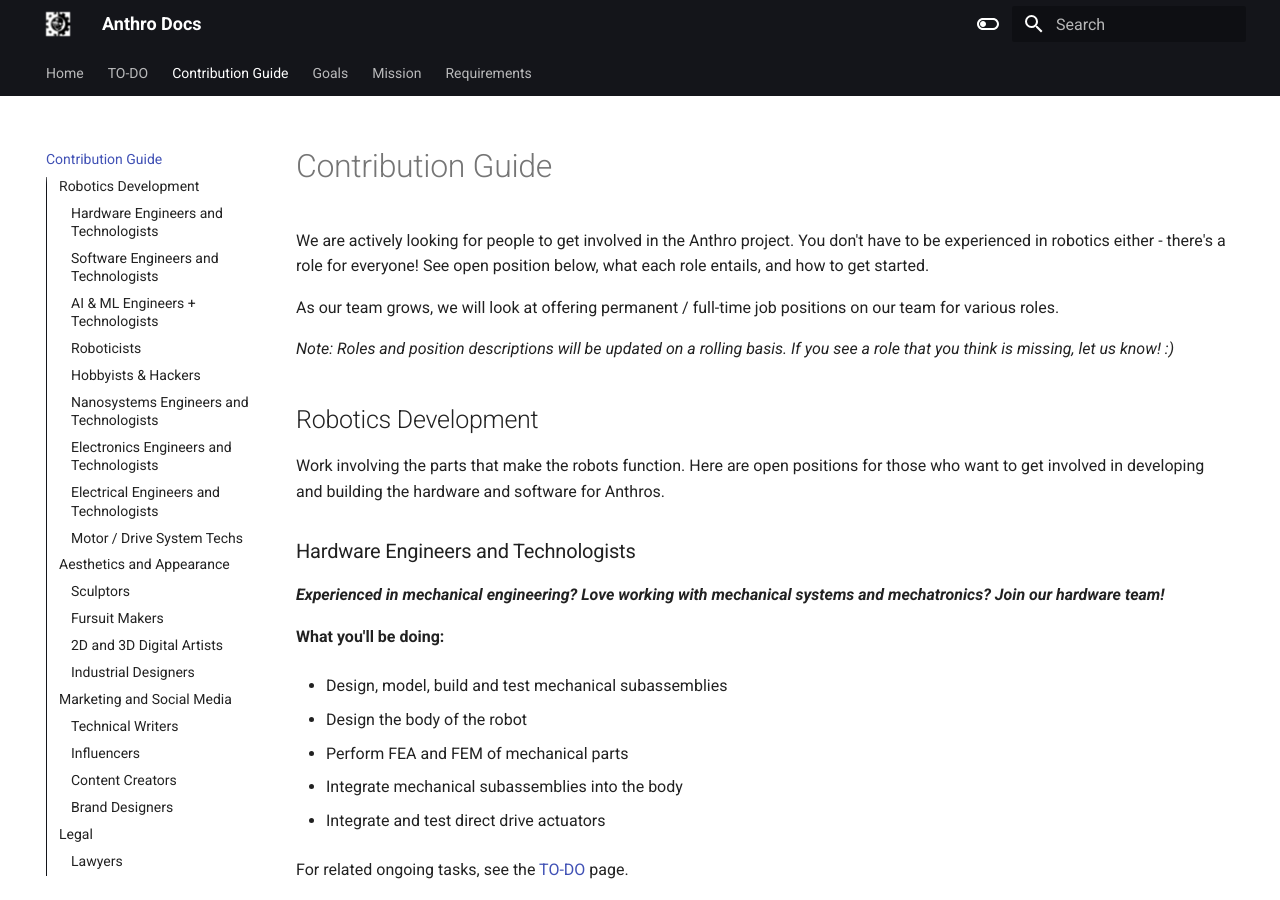
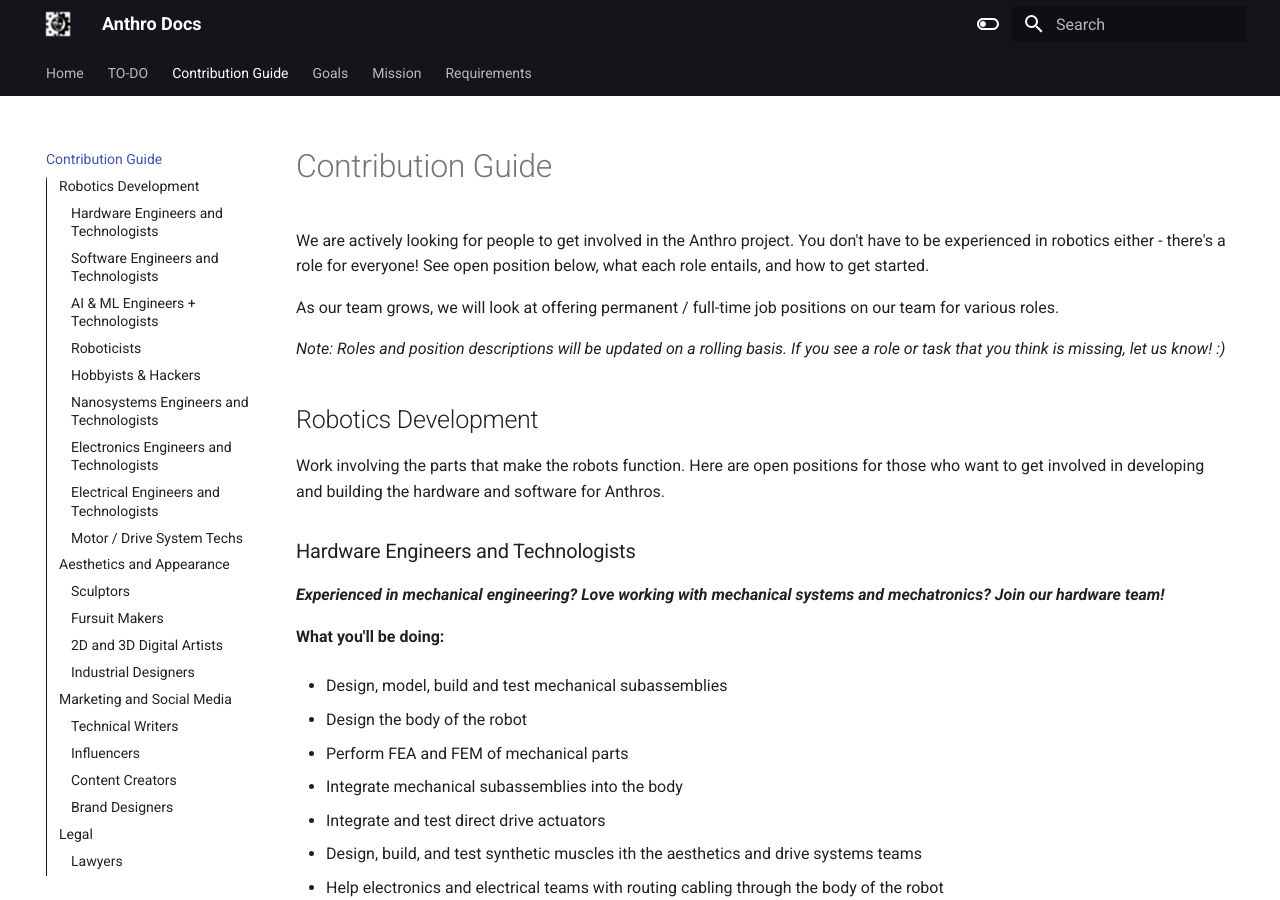
Before and after one commit to Anthrobotics/anthro-docs, an MkDocs documentation site: the page built from docs/contribution-guide.md, in a window 1280 px wide and 900 px high. Built offline with MkDocs 1.6.1 and Material for MkDocs 9.7.7, drawn with Linux system fonts in a browser that asks for light colours; some of the changed text lies outside the part shown.

Commit message:
Update contribution-guide.md

```diff
--- a/docs/contribution-guide.md
+++ b/docs/contribution-guide.md
@@ -4,7 +4,7 @@ We are actively looking for people to get involved in the Anthro project. You do
 
 As our team grows, we will look at offering permanent / full-time job positions on our team for various roles.
 
-*Note: Roles and position descriptions will be updated on a rolling basis. If you see a role that you think is missing, let us know! :)*
+*Note: Roles and position descriptions will be updated on a rolling basis. If you see a role or task that you think is missing, let us know! :)*
 
 ## Robotics Development
 
@@ -25,6 +25,10 @@ Work involving the parts that make the robots function. Here are open positions
 - Integrate mechanical subassemblies into the body
 
 - Integrate and test direct drive actuators
+
+- Design, build, and test synthetic muscles ith the aesthetics and drive systems teams
+
+- Help electronics and electrical teams with routing cabling through the body of the robot
 
 For related ongoing tasks, see the [TO-DO](TO-DO.md#hardware) page.
 
@@ -101,15 +105,11 @@ For related ongoing tasks, see the [TO-DO](TO-DO.md#hacker) page.
 
 **What you'll be doing:**
 
-- Develop ablative armor for electronic systems and structural components
+- Develop protective thin film coatings for electronics
 
 - Work on developing and building microfluidic systems
 
-- Develop safe and power-dense batteries ICW the electrical team
-
-- Develop radiation-hardened shielding for electronics
-
-- Develop ceramo-plastic armor for humanoid robots
+- Develop safe and power-dense batteries ICW the electrical teams
 
 For related ongoing tasks, see the [TO-DO](TO-DO.md#nano) page.
 
```
